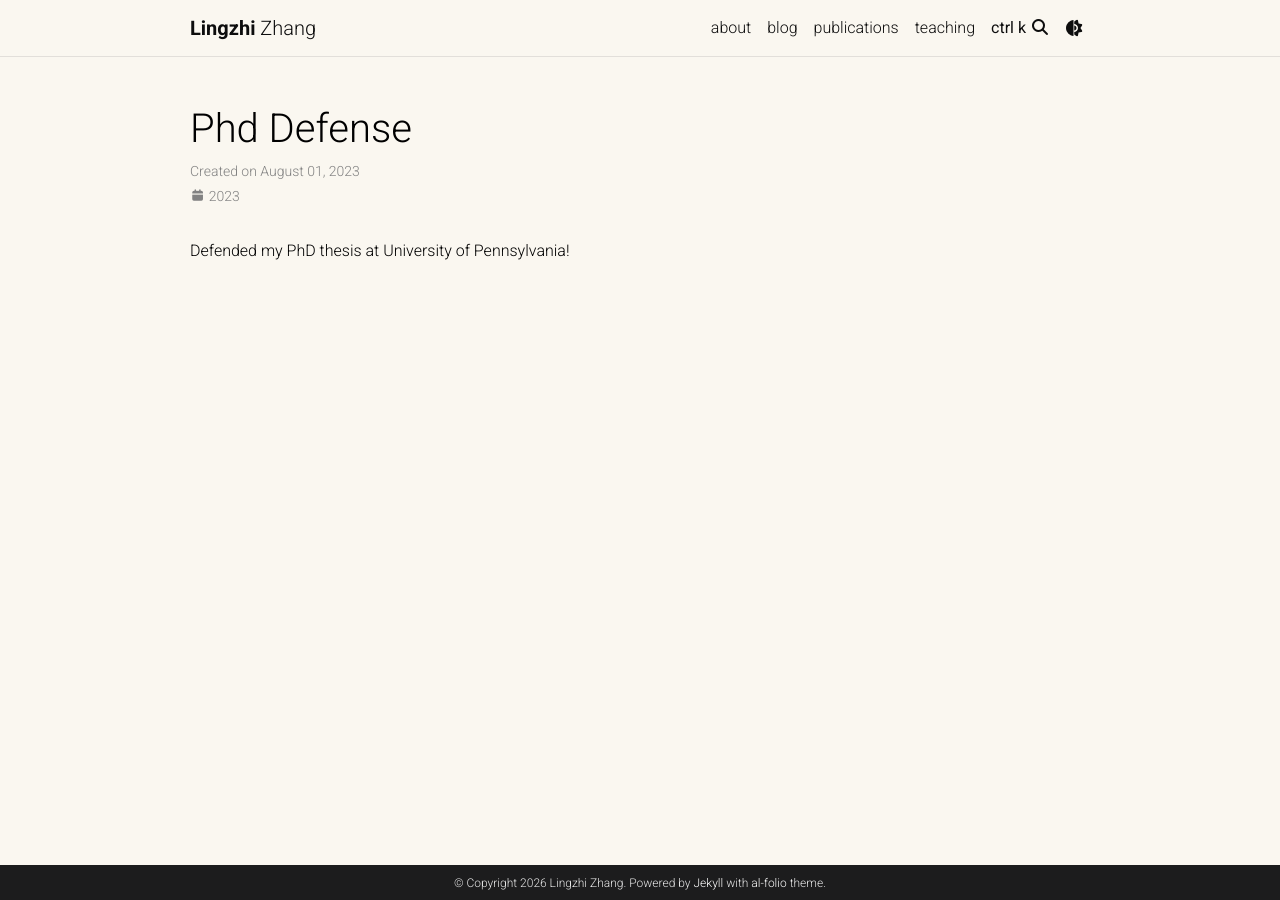
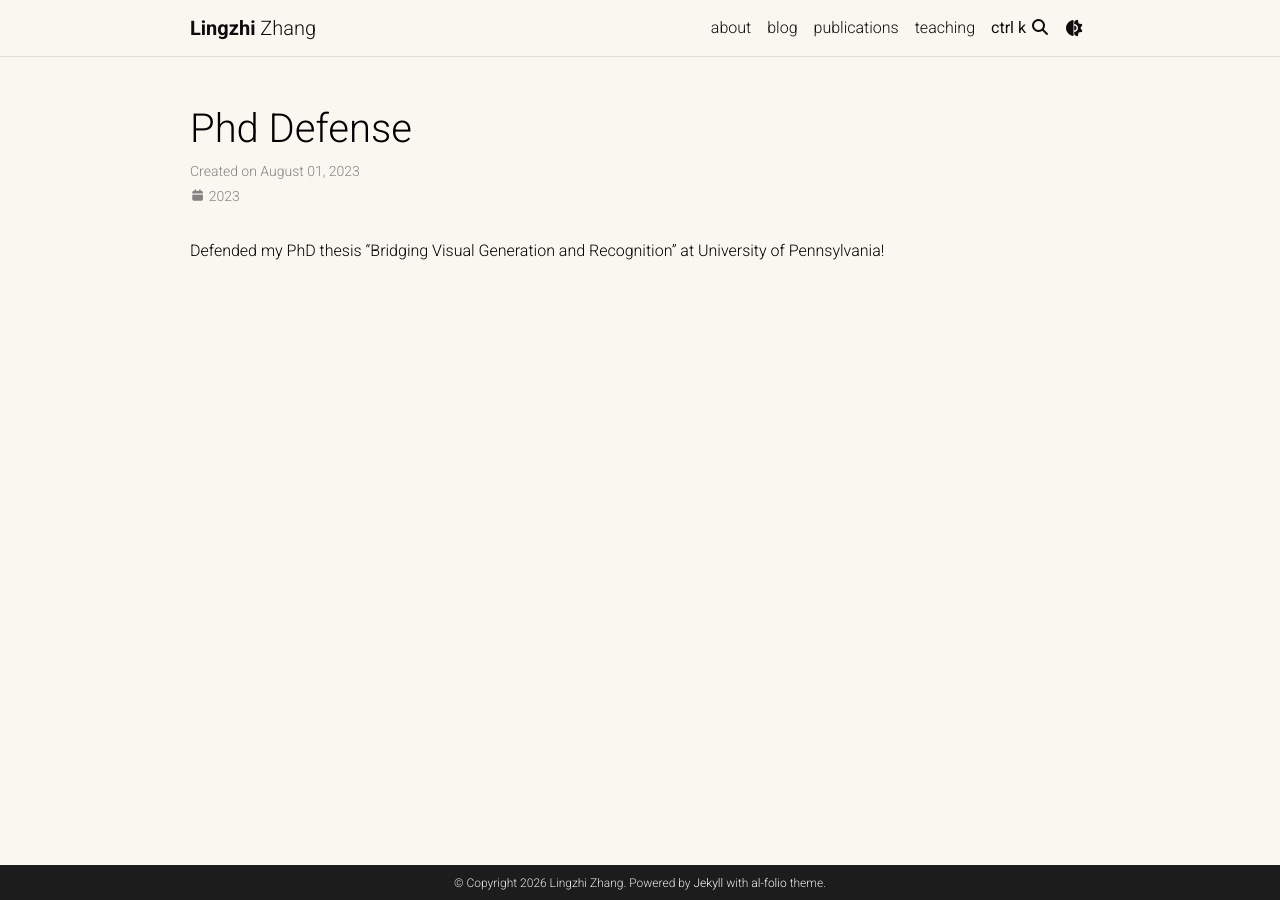
Before and after one commit to owenzlz/owenzlz.github.io, a Jekyll site: the page built from _news/2023-08-01-phd-defense.md, in a window 1280 px wide. Built offline with Jekyll 4.4.1, drawn with Linux system fonts in a browser that asks for light colours; nearby versions of some CDN libraries; library addresses are completed by our own code; a script that is not in the unit is left out; comment, search, counter and statistics services are not loaded.

Commit message:
Refine on-device and PhD defense news items
Co-Authored-By: Claude Opus 4.8 (1M context) <noreply@anthropic.com>

```diff
--- a/_news/2023-08-01-phd-defense.md
+++ b/_news/2023-08-01-phd-defense.md
@@ -5,4 +5,4 @@ inline: true
 related_posts: false
 ---
 
-Defended my PhD thesis at University of Pennsylvania!
+Defended my PhD thesis "Bridging Visual Generation and Recognition" at University of Pennsylvania!
```
Also changed, not shown: _news/2026-04-01-ondevice-diffusion.md (+1 -1 lines).
